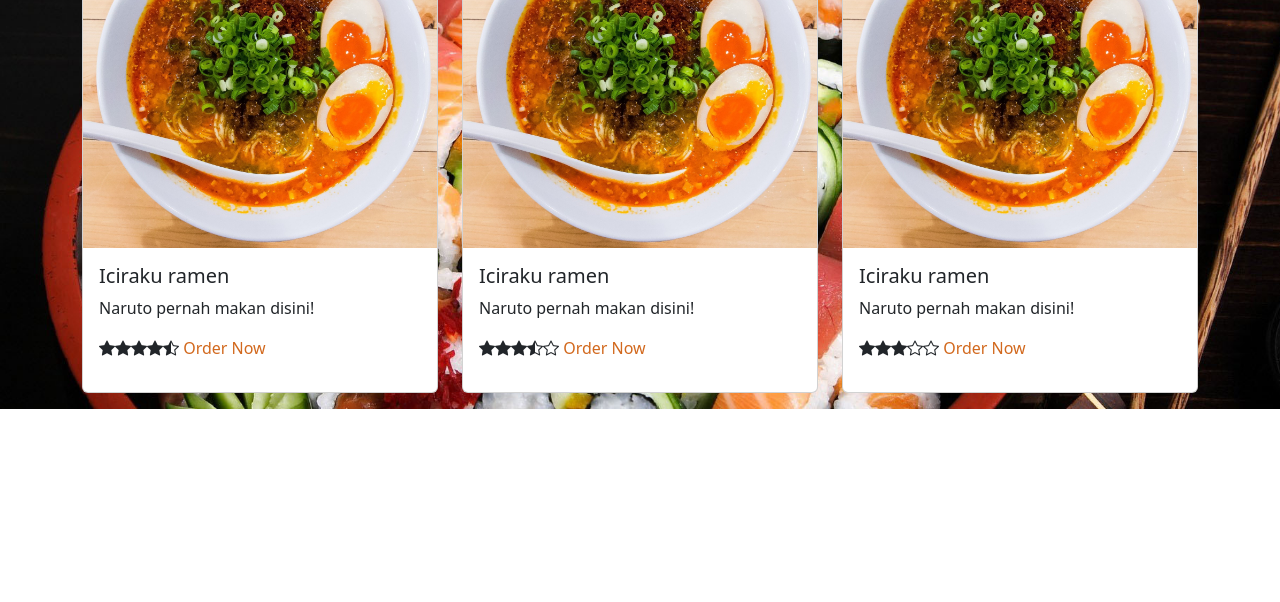
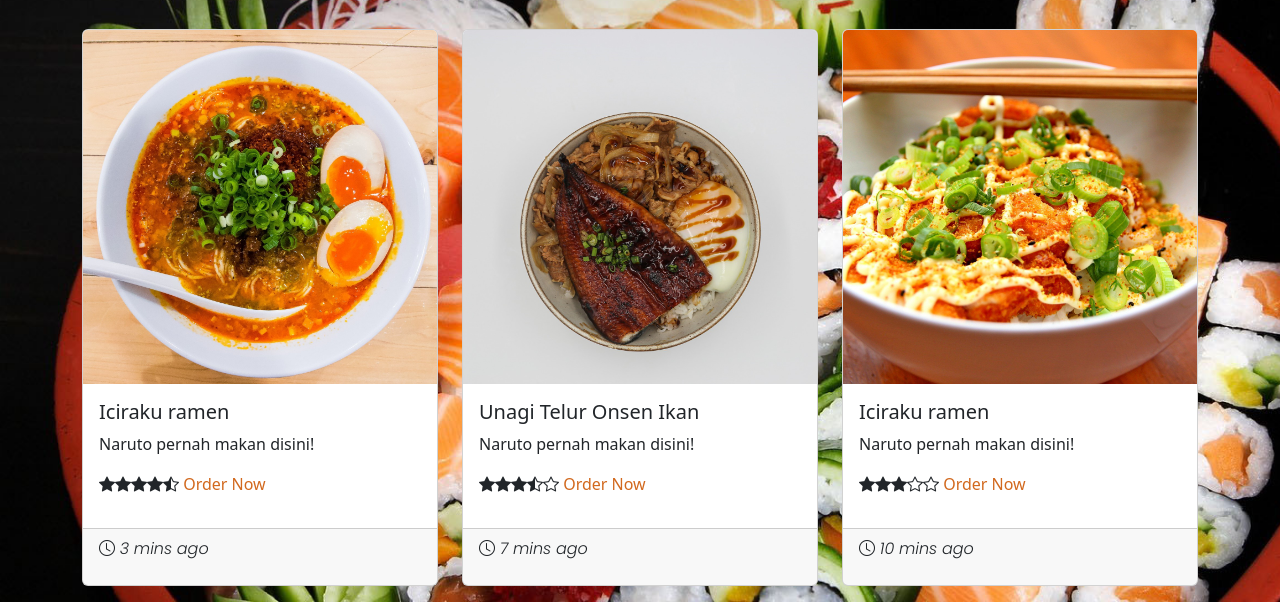
Before and after one commit to oren0115/restaurant, a plain HTML site: page index.html in a window 1280 px wide. Shown: the part 754-1356 px from the top of the page. Before the commit the page ends 1163 px from the top, so only its background shows below. Drawn offline with nearby package versions, Linux system fonts and the light colour scheme.

Commit message:
update style product

```diff
--- a/css/style.css
+++ b/css/style.css
@@ -55,6 +55,10 @@
 }
 
 /* blog */
+#menu .container {
+  padding-top: 10%;
+}
+
 #menu .bg-image {
   background-image: image("img/bg-product.jpg");
 }
@@ -76,3 +80,9 @@
   text-decoration: none;
   color: chocolate;
 }
+
+#menu .poppins-light-italic {
+  font-family: "Poppins", sans-serif;
+  font-weight: 300;
+  font-style: italic;
+}
--- a/index.html
+++ b/index.html
@@ -15,11 +15,9 @@
       href="https://cdn.jsdelivr.net/npm/bootstrap-icons@1.11.3/font/bootstrap-icons.min.css" />
     <!-- font -->
 
-    <link rel="preconnect" href="https://fonts.googleapis.com" />
-    <link rel="preconnect" href="https://fonts.gstatic.com" crossorigin />
-    <link
-      href="https://fonts.googleapis.com/css2?family=Poppins:wght@400;500;600;800&display=swap"
-      rel="stylesheet" />
+    <link rel="preconnect" href="https://fonts.googleapis.com">
+<link rel="preconnect" href="https://fonts.gstatic.com" crossorigin>
+<link href="https://fonts.googleapis.com/css2?family=Oswald:wght@700&family=Poppins:ital,wght@0,400;0,500;0,600;0,800;1,300&display=swap" rel="stylesheet">
     <!-- font -->
 
     <link rel="stylesheet" href="css/style.css" />
@@ -94,14 +92,14 @@
             <div class="container">
               <div class="row justify-content-center text-center">
                 <div class="col-md-4 mb-3">
-                  <h1 class="poppins-extrabold">Today's Special</h1>
+                  <h1 class="poppins-extrabold mb-3">Today's Special</h1>
                   <p class="poppins-regular">
                     Lorem ipsum dolor sit amet consectetur adipisicing elit.
                     Exercitationem tenetur, eaque dicta nostrum dolores itaque.
                   </p>
                 </div>
               </div>
-              <div class="row">
+              <div class="row ">
                 <div class="col-md-4 mb-3">
                   <div class="card">
                     <img src="img/food-1.jpg" class="card-img-top" alt="..." />
@@ -115,13 +113,16 @@
                         <a href="#" class="">Order Now</a>
                       </p>
                     </div>
+                    <div class="card-footer">
+                      <p class="poppins-light-italic"><i class="bi bi-clock"></i> 3 mins ago</p>
+                    </div>
                   </div>
                 </div>
                 <div class="col-md-4 mb-3">
                   <div class="card">
-                    <img src="img/food-1.jpg" class="card-img-top" alt="..." />
+                    <img src="img/food-2.jpg" class="card-img-top" alt="..." />
                     <div class="card-body">
-                      <h5 class="card-title">Iciraku ramen</h5>
+                      <h5 class="card-title">Unagi Telur Onsen Ikan</h5>
                       <p class="card-text">Naruto pernah makan disini!</p>
                       <p>
                         <i class="bi bi-star-fill"></i><i class="bi bi-star-fill"></i
@@ -130,11 +131,14 @@
                         <a href="#" class="">Order Now</a>
                       </p>
                     </div>
+                    <div class="card-footer">
+                      <p class="poppins-light-italic"><i class="bi bi-clock"></i> 7 mins ago</p>
+                    </div>
                   </div>
                 </div>
                 <div class="col-md-4 mb-3">
                   <div class="card">
-                    <img src="img/food-1.jpg" class="card-img-top" alt="..." />
+                    <img src="img/food-3.jpg" class="card-img-top" alt="..." />
                     <div class="card-body">
                       <h5 class="card-title">Iciraku ramen</h5>
                       <p class="card-text">Naruto pernah makan disini!</p>
@@ -143,6 +147,9 @@
                         ><i class="bi bi-star-fill"></i><i class="bi bi-star"></i></i><i class="bi bi-star"></i>
                         <a href="#" class="">Order Now</a>
                       </p>
+                    </div>
+                    <div class="card-footer">
+                      <p class="poppins-light-italic"><i class="bi bi-clock"></i> 10 mins ago</p>
                     </div>
                   </div>
                 </div>
```
Also changed, not shown: img/food-2.jpg (added), img/food-3.jpg (added).
